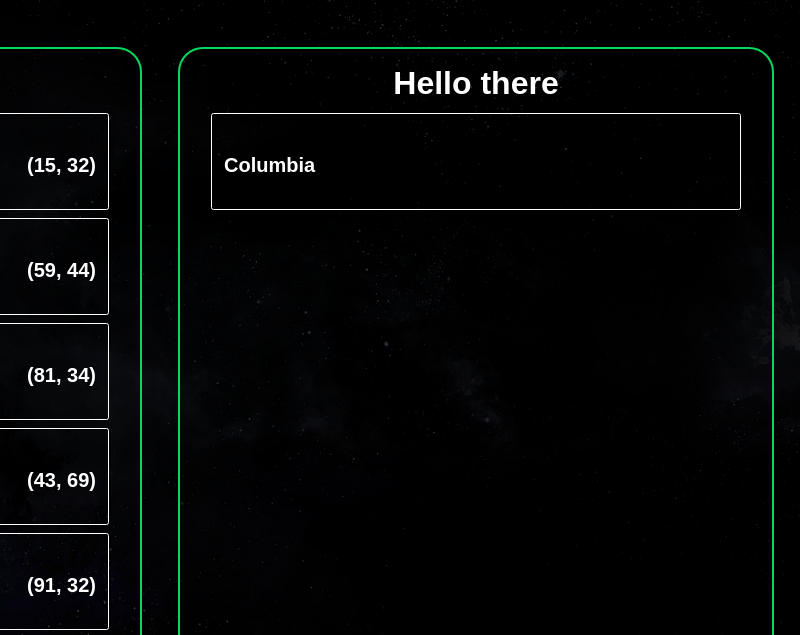
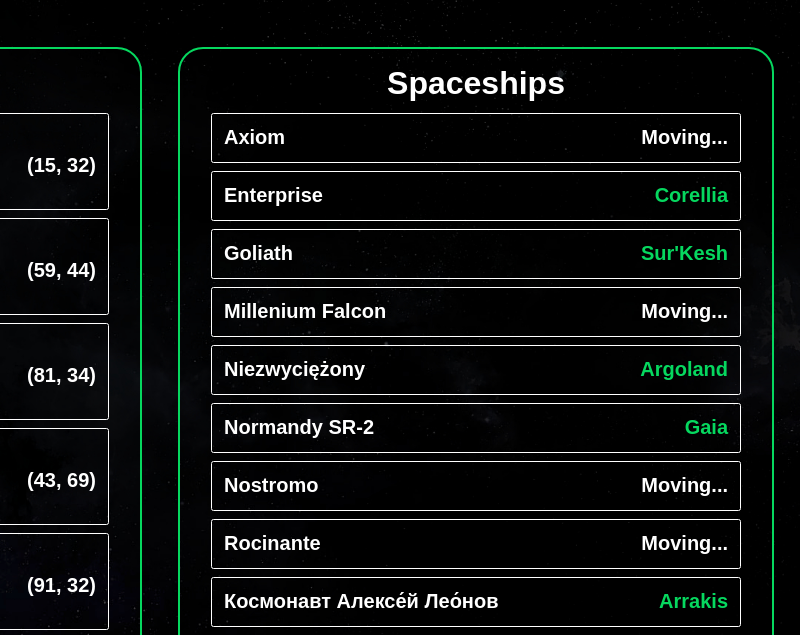
Before and after one commit to Mateuszd6/uni-space-merchant, a plain HTML site: page game.html in a window 1280 px wide. Shown: the part 41-676 px from the top of the page, 480-1280 px from the left. Drawn offline with Linux system fonts and the light colour scheme.

```diff
--- a/game.css
+++ b/game.css
@@ -5,6 +5,10 @@
 
     color: #fff;
 }
+
+.highlighted-info {
+    color: #06D85F;
+  }
 
 a {
     color:inherit;
@@ -80,7 +84,7 @@
     overflow-y: auto;
   }
 
-  .game-list-scrollarea #record {
+.planet-record {
     color: #fff;
 
     margin: auto;
@@ -100,23 +104,57 @@
     border-radius: 2.5px;
     border: 1px solid #fff;
     background: rgba(255,255,255,0);
-  }
+}
 
-  #record #planet-icon {
+.ship-record {
+    color: #fff;
+
+    margin: auto;
+    margin-top: 1vh;
+    margin-bottom: 1vh;
+    padding: 1.5vh;
+
+    width: 90%;
+    height: 3vh;
+
+    font-size: 2.5vh;
+
+    overflow: hidden;
+    text-overflow: ellipsis;
+    text-align: center;
+
+    border-radius: 2.5px;
+    border: 1px solid #fff;
+    background: rgba(255,255,255,0);
+}
+
+  .planet-record #planet-icon {
     float: left;
     width: 10vh;
     height: auto;
     margin-right: 2vh;
   }
 
-  #record #planet-name {
+  .planet-record #planet-name {
     padding-top: 1vh;
     vertical-align: middle;
     float: left;
   }
 
-  #record #planet-coord {
+  .planet-record #planet-coord {
     padding-top: 1vh;
     vertical-align: middle;
     float: right;
   }
+
+  #ship-name {
+    margin: 0;
+    vertical-align: middle;
+    float: left;
+  }
+
+  #ship-pos {
+    margin: 0;
+    vertical-align: middle;
+    float: right;
+  }
--- a/game.html
+++ b/game.html
@@ -27,49 +27,49 @@
     <li class="flex-item">
         <div class="game-list-item">Planets</div>
         <div class="game-list-scrollarea">
-            <div id=record>
+            <div class=planet-record>
                 <a href="popup.html">
                     <img src="/home/mateusz/Downloads/planets/1.png" id="planet-icon"></img>
                     <p id="planet-name">Alderaan</p>
                     <p id="planet-coord">(15, 32)</p>
                 </a>
             </div>
-            <div id=record>
+            <div class=planet-record>
                 <a href="popup.html">
                     <img src="/home/mateusz/Downloads/planets/2.png" id="planet-icon"></img>
                     <p id="planet-name">Argolan</p>
                     <p id="planet-coord">(59, 44)</p>
                 </a>
             </div>
-            <div id=record>
+            <div class=planet-record>
                 <a href="popup.html">
                     <img src="/home/mateusz/Downloads/planets/3.png" id="planet-icon"></img>
                     <p id="planet-name">Arrakis</p>
                     <p id="planet-coord">(81, 34)</p>
                 </a>
             </div>
-            <div id=record>
+            <div class=planet-record>
                 <a href="popup.html">
                     <img src="/home/mateusz/Downloads/planets/4.png" id="planet-icon"></img>
                     <p id="planet-name">Corellia</p>
                     <p id="planet-coord">(43, 69)</p>
                 </a>
             </div>
-            <div id=record>
+            <div class=planet-record>
                 <a href="popup.html">
                     <img src="/home/mateusz/Downloads/planets/5.png" id="planet-icon"></img>
                     <p id="planet-name">Encja</p>
                     <p id="planet-coord">(91, 32)</p>
                 </a>
             </div>
-            <div id=record>
+            <div class=planet-record>
                 <a href="popup.html">
                     <img src="/home/mateusz/Downloads/planets/6.png" id="planet-icon"></img>
                     <p id="planet-name">Gaia</p>
                     <p id="planet-coord">(75, 76)</p>
                 </a>
             </div>
-            <div id=record>
+            <div class=planet-record>
                 <a href="popup.html">
                     <img src="/home/mateusz/Downloads/planets/7.png" id="planet-icon"></img>
                     <p id="planet-name">Ksi</p>
@@ -79,11 +79,60 @@
         </div>
     </li>
     <li class="flex-item">
-        <div class="game-list-item">Hello there</div>
+        <div class="game-list-item">Spaceships</div>
         <div class="game-list-scrollarea">
-            <div id=record>
+            <div class=ship-record>
                 <a href="popup.html">
-                    <p id="planet-name">Columbia</p>
+                    <p id="ship-name">Axiom</p>
+                    <p id="ship-pos">Moving...</p>
+                </a>
+            </div>
+            <div class=ship-record>
+                <a href="popup.html">
+                    <p id="ship-name">Enterprise</p>
+                    <p id="ship-pos"><span class=highlighted-info>Corellia</span></p>
+                </a>
+            </div>
+            <div class=ship-record>
+                <a href="popup.html">
+                    <p id="ship-name">Goliath</p>
+                    <p id="ship-pos"><span class=highlighted-info>Sur'Kesh</span></p>
+                </a>
+            </div>
+            <div class=ship-record>
+                <a href="popup.html">
+                    <p id="ship-name">Millenium Falcon</p>
+                    <p id="ship-pos">Moving...</p>
+                </a>
+            </div>
+            <div class=ship-record>
+                <a href="popup.html">
+                    <p id="ship-name">Niezwyciężony</p>
+                    <p id="ship-pos"><span class=highlighted-info>Argoland</span></p>
+                </a>
+            </div>
+            <div class=ship-record>
+                <a href="popup.html">
+                    <p id="ship-name">Normandy SR-2</p>
+                    <p id="ship-pos"><span class=highlighted-info>Gaia</span></p>
+                </a>
+            </div>
+            <div class=ship-record>
+                <a href="popup.html">
+                    <p id="ship-name">Nostromo</p>
+                    <p id="ship-pos">Moving...</p>
+                </a>
+            </div>
+            <div class=ship-record>
+                <a href="popup.html">
+                    <p id="ship-name">Rocinante</p>
+                    <p id="ship-pos">Moving...</p>
+                </a>
+            </div>
+            <div class=ship-record>
+                <a href="popup.html">
+                    <p id="ship-name">Космонавт Алексе́й Лео́нов</p>
+                    <p id="ship-pos"><span class=highlighted-info>Arrakis</span></p>
                 </a>
             </div>
         </div>
```
